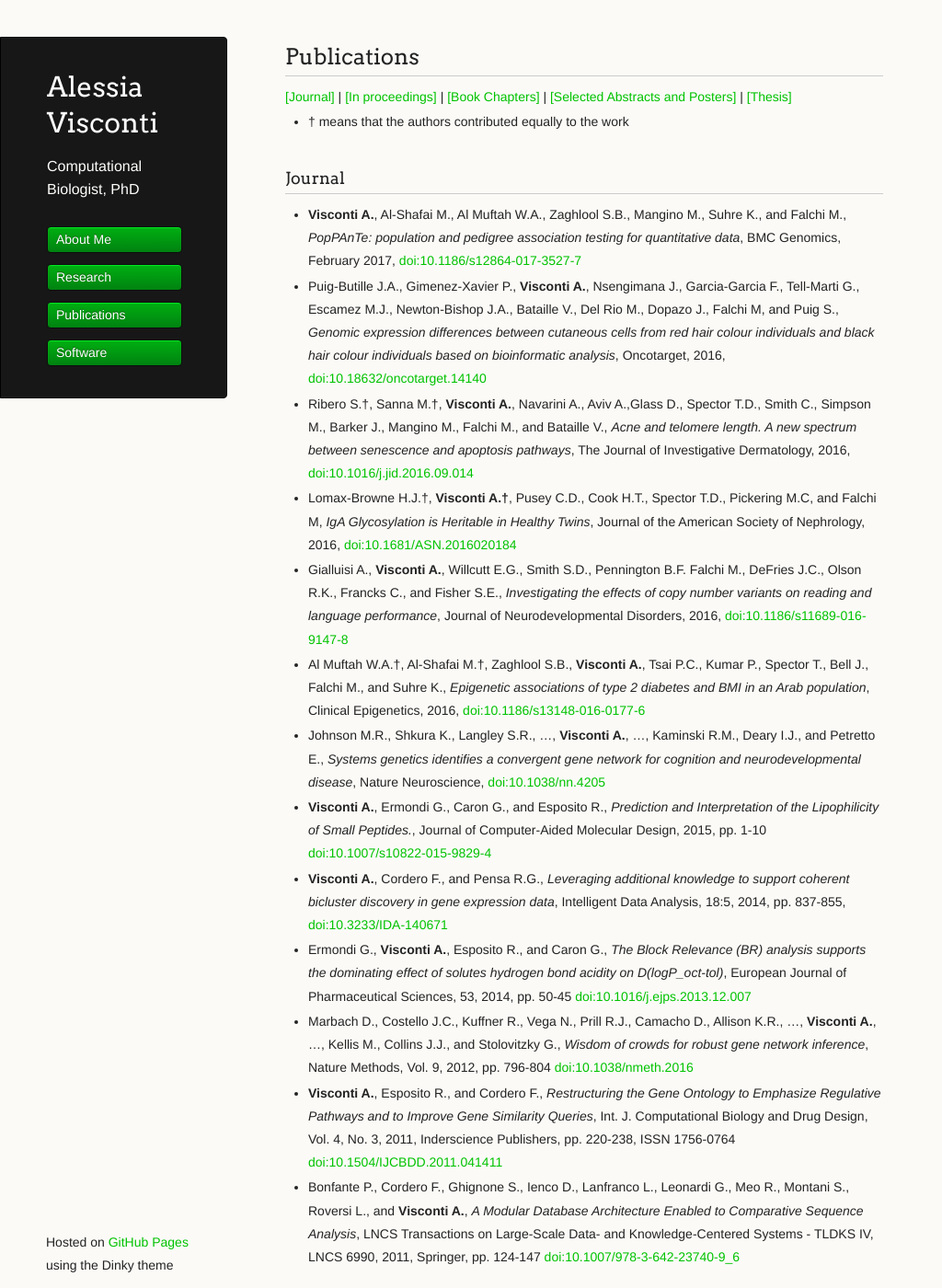
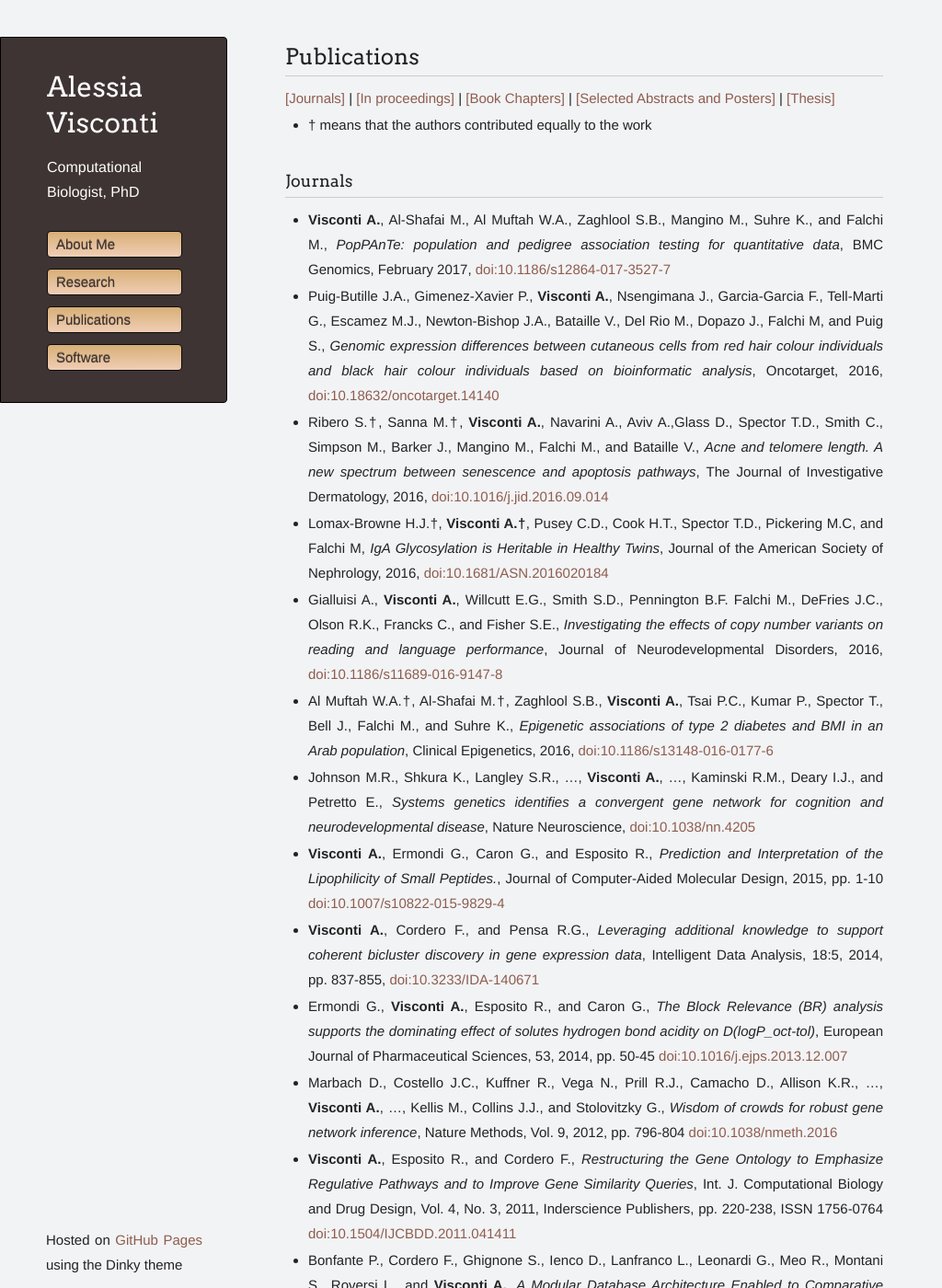
Before and after one commit to alesssia/alesssia.github.io, a Jekyll site: the page built from publications.md, in a window 1280 px wide and 1400 px high. Shown: the whole window at 92% size, without its empty margins (0-1024 px from the left). Built offline with Jekyll 4.4.1, drawn with Linux system fonts in a browser that asks for light colours; some of the changed text lies outside the part shown.

Commit message:
Changed colour scheme; updated publications and software

```diff
--- a/_sass/jekyll-theme-dinky.scss
+++ b/_sass/jekyll-theme-dinky.scss
@@ -1,4 +1,17 @@
 @import "rouge-github";
+
+/* Colour Scheme */
+
+$bg-color: #F2F3F5;
+$header-bg-color: #3E3433;
+$alink-color: 	#8E5D4E;
+$shade-color1: #D8AF77;
+$shade-color2: 	#F0CEB5;
+$abutton-color: $shade-color2;
+$abutton-color2: $shade-color2;
+$rgba-color: rgba(216, 175, 119, 1);
+$button-text-color: $header-bg-color;
+
 
 /* MeyerWeb Reset */
 
@@ -28,13 +41,14 @@ time, mark, audio, video {
 body {
 	padding:10px 50px 0 0;
 	font-family:"Helvetica Neue", Helvetica, Arial, sans-serif;
-	font-size: 14px;
+	font-size: 15px;
 	color: #232323;
-	background-color: #FBFAF7;
+	background-color: $bg-color;
 	margin: 0;
 	line-height: 1.8em;
 	-webkit-font-smoothing: antialiased;
-
+	text-align: justify;
+	text-justify: inter-word;
 }
 
 h1, h2, h3, h4, h5, h6 {
@@ -76,7 +90,7 @@ h4, h5, h6 {
 }
 
 a {
-  color:#00C300;
+	color:$alink-color;
 	font-weight:250;
 	text-decoration:none;
 }
@@ -116,7 +130,7 @@ blockquote {
 }
 
 dl, dt, dd, dl p {
-	font-color: #444;
+	font-color: $button-text-color;
 }
 
 dl dt {
@@ -207,6 +221,7 @@ td {
 
 
 /* Wrapper */
+
 .wrapper {
 	width:960px;
 }
@@ -215,7 +230,7 @@ td {
 /* Header */
 
 header {
-	background-color: #171717;
+	background-color: $header-bg-color;
 	color: #FDFDFB;
 	width:170px;
 	float:left;
@@ -243,11 +258,11 @@ h1.header {
 	line-height: 1.3em;
 	border-bottom: none;
 	margin-top: 0;
+	color: #fff;
 }
 
-
-h1.header, a.header, a.name, header a{
-	color: #fff;
+a.header, a.name, header a{
+	color: $button-text-color;
 }
 
 a.header {
@@ -271,30 +286,29 @@ header li {
 	line-height: 1em;
 	padding: 6px 6px 6px 7px;
 
-	background: #00AF11;
-	background: -moz-linear-gradient(top, #00AF11 0%, #008211 100%);
+	background:$shade-color1;
+	background: -moz-linear-gradient(top,$shade-color1 0%, $shade-color2 100%);
 	background: -webkit-gradient(linear, left top, left bottom, color-stop(0%,#f8f8f8), color-stop(100%,#dddddd));
-  background: -webkit-linear-gradient(top, #00AF11 0%,#008211 100%);
-  background: -o-linear-gradient(top, #00AF11 0%,#008211 100%);
-  background: -ms-linear-gradient(top, #00AF11 0%,#008211 100%);
-  background: linear-gradient(top, #00AF11 0%,#008211 100%);
+	background: -webkit-linear-gradient(top,$shade-color1 0%,$shade-color2 100%);
+	background: -o-linear-gradient(top,$shade-color1 0%,$shade-color2 100%);
+	background: -ms-linear-gradient(top,$shade-color1 0%,$shade-color2 100%);
+	background: linear-gradient(top,$shade-color1 0%,$shade-color2 100%);
 
 	border-radius:4px;
 	border:1px solid #0D0D0D;
 
-	-webkit-box-shadow: inset 0px 1px 1px 0 rgba(2,233,38, 1);
-	box-shadow: inset 0px 1px 1px 0 rgba(2,233,38, 1);
-
+	-webkit-box-shadow: inset 0px 1px 1px 0 $rgba-color;
+	box-shadow: inset 0px 1px 1px 0 $rgba-color;
 }
 
 header li:hover {
-	background: #00C31D;
-	background: -moz-linear-gradient(top, #00C31D 0%, #019519 100%);
+	background: $abutton-color;
+	background: -moz-linear-gradient(top, $abutton-color 0%, $abutton-color2 100%);
 	background: -webkit-gradient(linear, left top, left bottom, color-stop(0%,#f8f8f8), color-stop(100%,#dddddd));
-  background: -webkit-linear-gradient(top, #00C31D 0%,#019519 100%);
-  background: -o-linear-gradient(top, #00C31D 0%,#019519 100%);
-  background: -ms-linear-gradient(top, #00C31D 0%,#019519 100%);
-  background: linear-gradient(top, #00C31D 0%,#019519 100%);
+	background: -webkit-linear-gradient(top, $abutton-color 0%,$abutton-color2 100%);
+	background: -o-linear-gradient(top, $abutton-color 0%,$abutton-color2 100%);
+	background: -ms-linear-gradient(top, $abutton-color 0%,$abutton-color2 100%);
+	background: linear-gradient(top, $abutton-color 0%,$abutton-color2 100%);
 }
 
 a.buttons {
@@ -306,7 +320,7 @@ a.buttons {
 }
 
 a.buttons:hover {
-	color: #fff;
+	color: $button-text-color;
 	text-decoration: none;
 }
 
@@ -406,7 +420,6 @@ footer {
 	footer a{
 		display:block;
 	}
-
 }
 
 @media print {
--- a/publications.md
+++ b/publications.md
@@ -5,7 +5,7 @@ title: Publications
 
 ## Publications
 
-[[Journal]](#journal)
+  [[Journals]](#journals)
 | [[In proceedings]](#in-proceedings)
 | [[Book Chapters]](#book-chapters)
 | [[Selected Abstracts and Posters]](#selected-abstracts-and-posters)
@@ -14,56 +14,57 @@ title: Publications
 
 - <sup>†</sup> means that the authors contributed equally to the work
 
-###  Journal
+###  Journals
 
-- **Visconti A.**, Al-Shafai M.,  Al Muftah W.A.,  Zaghlool S.B., Mangino M., Suhre K., and Falchi M., *PopPAnTe: population and pedigree association testing for quantitative data*, BMC Genomics, February 2017, [doi:10.1186/s12864-017-3527-7](doi:10.1186/s12864-017-3527-7)
+- **Visconti A.**, Al-Shafai M.,  Al Muftah W.A.,  Zaghlool S.B., Mangino M., Suhre K., and Falchi M., *PopPAnTe: population and pedigree association testing for quantitative data*, BMC Genomics, February 2017, [doi:10.1186/s12864-017-3527-7](https://bmcgenomics.biomedcentral.com/articles/10.1186/s12864-017-3527-7)
 
-- Puig-Butille J.A., Gimenez-Xavier P., **Visconti A.**, Nsengimana J., Garcia-Garcia F., Tell-Marti G., Escamez M.J., Newton-Bishop J.A., Bataille V., Del Rio M., Dopazo J., Falchi M, and Puig S., *Genomic expression differences between cutaneous cells from red hair colour individuals and black hair colour individuals based on bioinformatic analysis*, Oncotarget, 2016, [doi:10.18632/oncotarget.14140](doi:10.18632/oncotarget.14140)
+- Puig-Butille J.A., Gimenez-Xavier P., **Visconti A.**, Nsengimana J., Garcia-Garcia F., Tell-Marti G., Escamez M.J., Newton-Bishop J.A., Bataille V., Del Rio M., Dopazo J., Falchi M, and Puig S., *Genomic expression differences between cutaneous cells from red hair colour individuals and black hair colour individuals based on bioinformatic analysis*, Oncotarget, 2016, [doi:10.18632/oncotarget.14140](http://www.impactjournals.com/oncotarget/index.php?journal=oncotarget&page=article&op=view&path%5B%5D=14140)
 
-- Ribero S.<sup>†</sup>, Sanna M.<sup>†</sup>, **Visconti A.**, Navarini A., Aviv A.,Glass D., Spector T.D., Smith C., Simpson M., Barker J., Mangino M., Falchi M., and Bataille V., *Acne and telomere length. A new spectrum between senescence and apoptosis pathways*, The Journal of Investigative Dermatology, 2016, [doi:10.1016/j.jid.2016.09.014](doi:10.1016/j.jid.2016.09.014)
+- Ribero S.<sup>†</sup>, Sanna M.<sup>†</sup>, **Visconti A.**, Navarini A., Aviv A.,Glass D., Spector T.D., Smith C., Simpson M., Barker J., Mangino M., Falchi M., and Bataille V., *Acne and telomere length. A new spectrum between senescence and apoptosis pathways*, The Journal of Investigative Dermatology, 2016, [doi:10.1016/j.jid.2016.09.014](http://www.sciencedirect.com/science/article/pii/S0022202X16324563)
 
-- Lomax-Browne H.J.<sup>†</sup>, **Visconti A.<sup>†</sup>**, Pusey C.D., Cook H.T., Spector T.D., Pickering M.C, and Falchi M, *IgA Glycosylation is Heritable in Healthy Twins*, Journal of the American Society of Nephrology, 2016, [doi:10.1681/ASN.2016020184](doi:10.1681/ASN.2016020184)
+- Lomax-Browne H.J.<sup>†</sup>, **Visconti A.<sup>†</sup>**, Pusey C.D., Cook H.T., Spector T.D., Pickering M.C, and Falchi M, *IgA Glycosylation is Heritable in Healthy Twins*, Journal of the American Society of Nephrology, 2016, [doi:10.1681/ASN.2016020184](http://jasn.asnjournals.org/content/early/2016/06/20/ASN.2016020184)
 
-- Gialluisi A., **Visconti A.**, Willcutt E.G., Smith S.D., Pennington B.F. Falchi M., DeFries J.C.,  Olson R.K., Francks C., and Fisher S.E., *Investigating the effects of copy number variants on reading and language performance*, Journal of Neurodevelopmental Disorders, 2016, [doi:10.1186/s11689-016-9147-8](doi:10.1186/s11689-016-9147-8)
+- Gialluisi A., **Visconti A.**, Willcutt E.G., Smith S.D., Pennington B.F. Falchi M., DeFries J.C.,  Olson R.K., Francks C., and Fisher S.E., *Investigating the effects of copy number variants on reading and language performance*, Journal of Neurodevelopmental Disorders, 2016, [doi:10.1186/s11689-016-9147-8](https://jneurodevdisorders.biomedcentral.com/articles/10.1186/s11689-016-9147-8)
 
-- Al Muftah W.A.<sup>†</sup>, Al-Shafai M.<sup>†</sup>, Zaghlool S.B., **Visconti A.**, Tsai P.C., Kumar P., Spector T., Bell J., Falchi M., and Suhre K., *Epigenetic associations of type 2 diabetes and BMI in an Arab population*, Clinical Epigenetics, 2016, [doi:10.1186/s13148-016-0177-6](doi:10.1186/s13148-016-0177-6)
+- Al Muftah W.A.<sup>†</sup>, Al-Shafai M.<sup>†</sup>, Zaghlool S.B., **Visconti A.**, Tsai P.C., Kumar P., Spector T., Bell J., Falchi M., and Suhre K., *Epigenetic associations of type 2 diabetes and BMI in an Arab population*, Clinical Epigenetics, 2016, [doi:10.1186/s13148-016-0177-6](https://clinicalepigeneticsjournal.biomedcentral.com/articles/10.1186/s13148-016-0177-6)
 
-- Johnson M.R., Shkura K., Langley S.R., ..., **Visconti A.**, ..., Kaminski R.M., Deary I.J., and Petretto E., *Systems genetics identifies a convergent gene network for cognition and neurodevelopmental disease*, Nature Neuroscience, [doi:10.1038/nn.4205](doi:10.1038/nn.4205)
+- Johnson M.R., Shkura K., Langley S.R., ..., **Visconti A.**, ..., Kaminski R.M., Deary I.J., and Petretto E., *Systems genetics identifies a convergent gene network for cognition and neurodevelopmental disease*, Nature Neuroscience, [doi:10.1038/nn.4205](http://www.nature.com/neuro/journal/v19/n2/abs/nn.4205.html)
 
-- **Visconti A.**, Ermondi G., Caron G., and Esposito R., *Prediction and Interpretation of the Lipophilicity of Small Peptides.*,  Journal of Computer-Aided Molecular Design, 2015, pp. 1-10 [doi:10.1007/s10822-015-9829-4](doi:10.1007/s10822-015-9829-4)
+- **Visconti A.**, Ermondi G., Caron G., and Esposito R., *Prediction and Interpretation of the Lipophilicity of Small Peptides.*,  Journal of Computer-Aided Molecular Design, 2015, pp. 1-10 [doi:10.1007/s10822-015-9829-4](https://link.springer.com/article/10.1007%2Fs10822-015-9829-4)
 
-- **Visconti A.**, Cordero F., and Pensa R.G., *Leveraging additional knowledge to support coherent bicluster discovery in gene expression data*, Intelligent Data Analysis, 18:5, 2014, pp. 837-855, [doi:10.3233/IDA-140671](doi:10.3233/IDA-140671)
+- **Visconti A.**, Cordero F., and Pensa R.G., *Leveraging additional knowledge to support coherent bicluster discovery in gene expression data*, Intelligent Data Analysis, 18:5, 2014, pp. 837-855, [doi:10.3233/IDA-140671](http://content.iospress.com/articles/intelligent-data-analysis/ida00671)
 
-- Ermondi G., **Visconti A.**, Esposito R., and Caron G., *The Block Relevance (BR) analysis supports the dominating effect of solutes hydrogen bond acidity on D(logP_oct-tol)*, European Journal of Pharmaceutical Sciences, 53, 2014, pp. 50-45 [doi:10.1016/j.ejps.2013.12.007](doi:10.1016/j.ejps.2013.12.007)
+- Ermondi G., **Visconti A.**, Esposito R., and Caron G., *The Block Relevance (BR) analysis supports the dominating effect of solutes hydrogen bond acidity on D(logP_oct-tol)*, European Journal of Pharmaceutical Sciences, 53, 2014, pp. 50-45 [doi:10.1016/j.ejps.2013.12.007](http://www.sciencedirect.com/science/article/pii/S0928098713004648?via%3Dihub)
 
-- Marbach D., Costello J.C., Kuffner R., Vega N., Prill R.J., Camacho D., Allison K.R., ..., **Visconti A.**, ..., Kellis M., Collins J.J., and Stolovitzky G., *Wisdom of crowds for robust gene network inference*, Nature Methods, Vol. 9, 2012, pp. 796-804 [doi:10.1038/nmeth.2016](doi:10.1038/nmeth.2016)
+- Marbach D., Costello J.C., Kuffner R., Vega N., Prill R.J., Camacho D., Allison K.R., ..., **Visconti A.**, ..., Kellis M., Collins J.J., and Stolovitzky G., *Wisdom of crowds for robust gene network inference*, Nature Methods, Vol. 9, 2012, pp. 796-804 [doi:10.1038/nmeth.2016](http://www.nature.com/nmeth/journal/v9/n8/abs/nmeth.2016.html)
 
-- **Visconti A.**, Esposito R., and Cordero F., *Restructuring the Gene Ontology to Emphasize Regulative Pathways and to Improve Gene Similarity Queries*, Int. J. Computational Biology and Drug Design, Vol. 4, No. 3, 2011, Inderscience Publishers, pp. 220-238, ISSN 1756-0764 [doi:10.1504/IJCBDD.2011.041411](doi:10.1504/IJCBDD.2011.041411)
+- **Visconti A.**, Esposito R., and Cordero F., *Restructuring the Gene Ontology to Emphasize Regulative Pathways and to Improve Gene Similarity Queries*, Int. J. Computational Biology and Drug Design, Vol. 4, No. 3, 2011, Inderscience Publishers, pp. 220-238, ISSN 1756-0764 [doi:10.1504/IJCBDD.2011.041411](http://www.inderscience.com/info/inarticle.php?artid=41411)
 
-- Bonfante P., Cordero F., Ghignone S., Ienco D., Lanfranco L., Leonardi G., Meo R., Montani S., Roversi L., and **Visconti A.**, *A Modular Database Architecture Enabled to Comparative Sequence Analysis*, LNCS Transactions on Large-Scale Data- and Knowledge-Centered Systems - TLDKS IV, LNCS 6990, 2011, Springer, pp. 124-147 [doi:10.1007/978-3-642-23740-9_6](doi:10.1007/978-3-642-23740-9_6)
+- Bonfante P., Cordero F., Ghignone S., Ienco D., Lanfranco L., Leonardi G., Meo R., Montani S., Roversi L., and **Visconti A.**, *A Modular Database Architecture Enabled to Comparative Sequence Analysis*, LNCS Transactions on Large-Scale Data- and Knowledge-Centered Systems - TLDKS IV, LNCS 6990, 2011, Springer, pp. 124-147 [doi:10.1007/978-3-642-23740-9_6](https://link.springer.com/chapter/10.1007%2F978-3-642-23740-9_6)
 
 
 ### In proceedings
 
-- Esposito R, Radicioni D.P., and **Visconti A.**, *CDoT: optimizing MAP queries on trees*, In proceedings of AI*IA 2013: Advances in Artificial Intelligence, XIIIth Int. Conf. of the Italian Association for Artificial Intelligence, Torino, December 4-6, 2013, LNAI 8249, pp. 481--492. Springer, [doi:10.1007/978-3-319-03524-6_41](doi:10.1007/978-3-319-03524-6_41)
+- Esposito R, Radicioni D.P., and **Visconti A.**, *CDoT: optimizing MAP queries on trees*, In proceedings of AI*IA 2013: Advances in Artificial Intelligence, XIIIth Int. Conf. of the Italian Association for Artificial Intelligence, Torino, December 4-6, 2013, LNAI 8249, pp. 481--492. Springer, [doi:10.1007/978-3-319-03524-6_41](https://link.springer.com/chapter/10.1007/978-3-319-03524-6_41)
 
-- **Visconti A.**, Esposito R., and Cordero F., *Tackling the DREAM Challenge for Gene Regulatory Networks Reverse Engineering*, In Proceedings of AI*IA 2011: Artificial Intelligence Around Man and Beyond, XIIth Int. Conf. of the Italian Association for Artificial Intelligence - Palermo, September 15-17, 2011, LNAI 6934, pp. 373-383, Springer [doi:10.1007/978-3-642-23954-0_34](doi:10.1007/978-3-642-23954-0_34)
+- **Visconti A.**, Esposito R., and Cordero F., *Tackling the DREAM Challenge for Gene Regulatory Networks Reverse Engineering*, In Proceedings of AI*IA 2011: Artificial Intelligence Around Man and Beyond, XIIth Int. Conf. of the Italian Association for Artificial Intelligence - Palermo, September 15-17, 2011, LNAI 6934, pp. 373-383, Springer [doi:10.1007/978-3-642-23954-0_34](https://link.springer.com/chapter/10.1007/978-3-642-23954-0_34)
 
-- **Visconti A.**, Cordero F., Botta M., Calogero R.A., *Gene Ontology rewritten for computing gene functional similarity*, In Proceedings of the Fourth International Conferences on Complex, Intelligent and Software Intensive Systems, February 15-18, 2010, IEEE Computer Society Press, pp. 694-699 [doi:10.1109/CISIS.2010.30](doi:10.1109/CISIS.2010.30)
+- **Visconti A.**, Cordero F., Botta M., Calogero R.A., *Gene Ontology rewritten for computing gene functional similarity*, In Proceedings of the Fourth International Conferences on Complex, Intelligent and Software Intensive Systems, February 15-18, 2010, IEEE Computer Society Press, pp. 694-699 [doi:10.1109/CISIS.2010.30](https://www.computer.org/csdl/proceedings/cisis/2010/3967/00/3967a694-abs.html)
 
-- Cordero F., Pensa R.G, **Visconti A.**, Ienco D. and  Botta M., *Ontology-driven Co-clustering of Gene Expression Data*, In proceedings of AI*IA 2009: Emergent Perspectives in Artificial Intelligence, XI Int. Conf. of the Italian Association for Artificial Intelligence - Reggio Emilia, December 9-12, 2009, LNAI 5883, pp. 426-435, Springer, December 2009, [doi10.1007/978-3-642-10291-2_43](doi:10.1007/978-3-642-10291-2_43)
+- Cordero F., Pensa R.G, **Visconti A.**, Ienco D. and  Botta M., *Ontology-driven Co-clustering of Gene Expression Data*, In proceedings of AI*IA 2009: Emergent Perspectives in Artificial Intelligence, XI Int. Conf. of the Italian Association for Artificial Intelligence - Reggio Emilia, December 9-12, 2009, LNAI 5883, pp. 426-435, Springer, December 2009, [doi10.1007/978-3-642-10291-2_43](https://link.springer.com/chapter/10.1007%2F978-3-642-10291-2_43)
 
-- Cordero F., **Visconti A.**, and Botta M., *A new protein motif extraction framework based on constrained co-clustering*, In Proceedings of the 24th Annual ACM Symposium on Applied Computing - March 8-12, 2009, ACM Press, pp. 776-781, [doi:10.1145/1529282.1529445](doi:10.1145/1529282.1529445)
+- Cordero F., **Visconti A.**, and Botta M., *A new protein motif extraction framework based on constrained co-clustering*, In Proceedings of the 24th Annual ACM Symposium on Applied Computing - March 8-12, 2009, ACM Press, pp. 776-781, [doi:10.1145/1529282.1529445](http://dl.acm.org/citation.cfm?doid=1529282.1529445)
 
 
 ### Book Chapters
 
-- **Visconti A.**, Cordero F., Ienco D., and Pensa R.G., *Coclustering under Gene Ontology Derived Constraints for Pathway Identification*, Biological Knowledge Discovery Handbook: Preprocessing, Mining and Postprocessing of Biological Data, Mourad Elloumi and Albert Y. Zomaya (Eds.), 2014, John Wiley & Sons, pp. 625-642, [doi:10.1002/9781118617151.ch27](doi:10.1002/9781118617151.ch27)
+- **Visconti A.**, Cordero F., Ienco D., and Pensa R.G., *Coclustering under Gene Ontology Derived Constraints for Pathway Identification*, Biological Knowledge Discovery Handbook: Preprocessing, Mining and Postprocessing of Biological Data, Mourad Elloumi and Albert Y. Zomaya (Eds.), 2014, John Wiley & Sons, pp. 625-642, [doi:10.1002/9781118617151.ch27](http://onlinelibrary.wiley.com/doi/10.1002/9781118617151.ch27/summary)
 
 
 
 ### Selected Abstracts and Posters
 
+- **Visconti A.**, Martin T.C., and Falchi M.,  *YAMP: Yet Another Metagenomic Pipeline*, ISCB/ECCB 2017, Prague, July 2017 [doi: 10.7490/f1000research.1114463.1](https://f1000research.com/slides/6-1185)
 
 - Carnero-Montoro E., **Visconti A.**, Sacco C, Tsai P.C, Spector T.D, Falchi M., and Bell J.T.,  *Environmentally-induced epigenetic variability is associated with metabolic traits*, American Society of Human Genetics, October 2016
 
```
Also changed, not shown: other parts of publications.md (+2 -2 lines), index.md (+1 -1 lines), research.md (+6 -4 lines), software.md (+2 -0 lines). Lines whose indentation alone changed are shown as unchanged.
